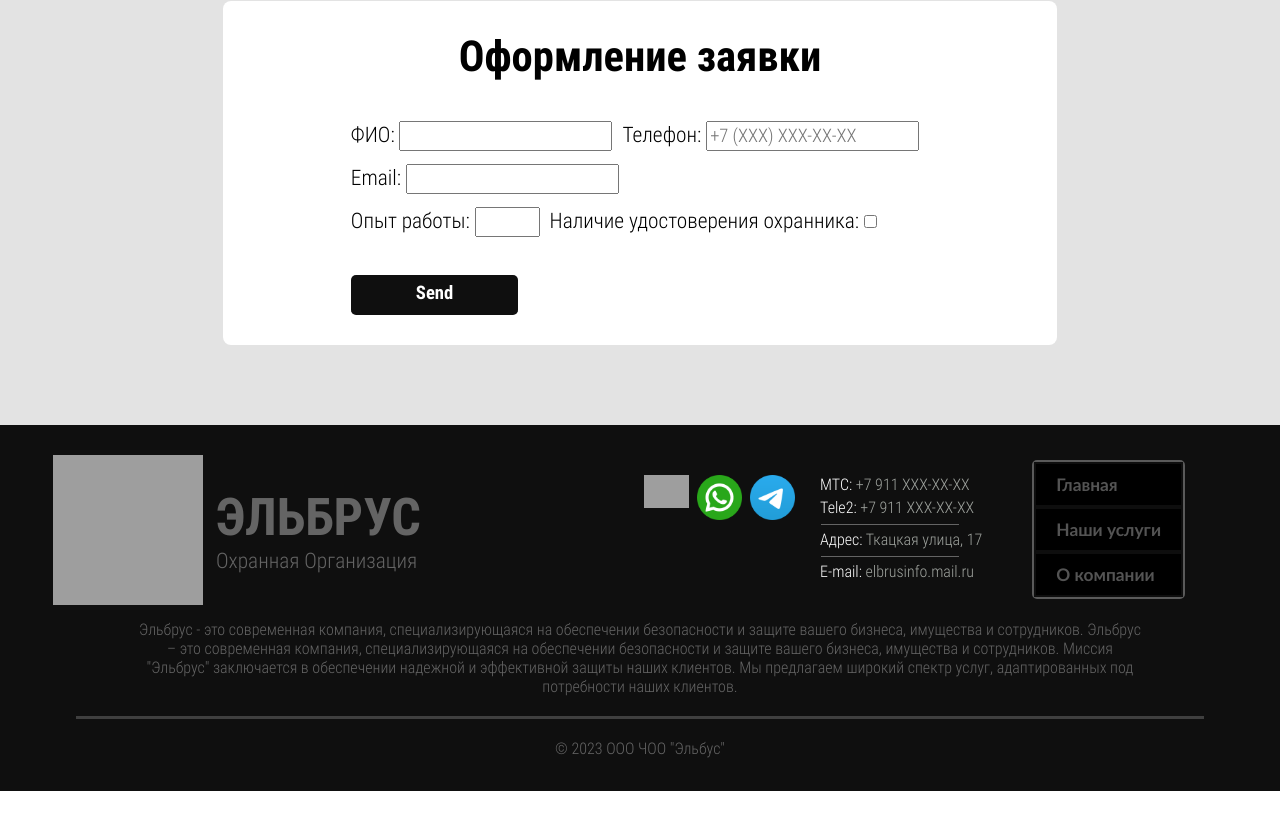
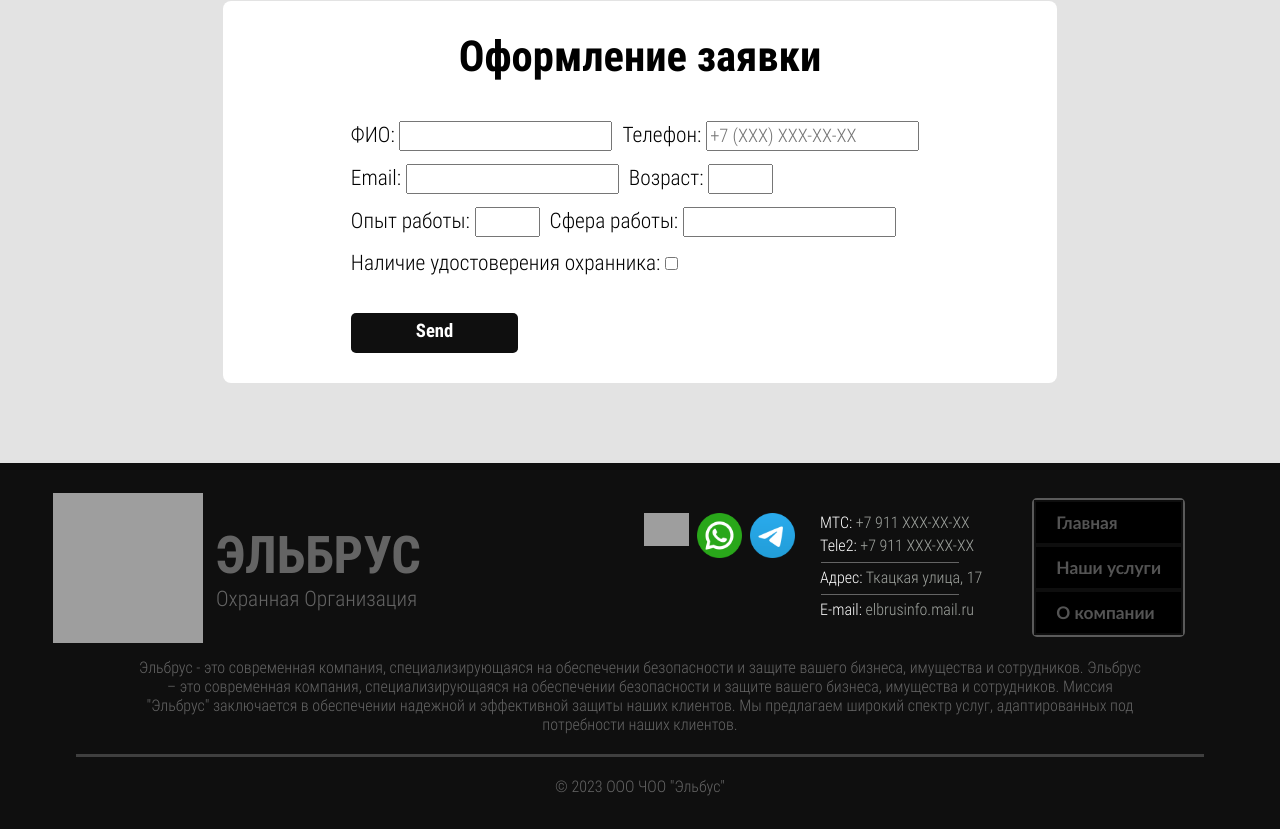
Before and after one commit to smirnovv11/elbrus-website, a React (Vite) app: page /employees in a window 1280 px wide. Shown: the part 1235-2064 px from the top of the page. Before the commit the page ends 2026 px from the top, so only its background shows below. Built offline with nearby package versions, Linux system fonts and the light colour scheme; grey boxes are pictures that could not be loaded.

Commit message:
form-update

```diff
--- a/src/pages/employees/emplForm/EmplForm.jsx
+++ b/src/pages/employees/emplForm/EmplForm.jsx
@@ -11,7 +11,7 @@ const EmplForm = () => {
     const sendEmail = (e) => {
         e.preventDefault();
 
-        emailjs.sendForm('service_eqbemnn', 'template_fo137dr', form.current, '8VrACJdCdG9bli8F3')
+        emailjs.sendForm('service_k58u8e8', 'template_c1sgyse', form.current, 'ywk6rl1MR_6xlqcJZ')
         .then((result) => {
             alert.sendAlert()
             form.current.reset()
@@ -58,12 +58,18 @@ const EmplForm = () => {
                     </div>
                         <label>Email: </label>
                         <input type="email" name="email" required/>
+                        <label>Возраст: </label>
+                        <input type="number" name="age" min={18} max={80}/>
                     </div>
                     <div className={styles.exp_div}>
                         <label>Опыт работы: </label>
-                        <input type="number" name="exp" min={0} max={90}/>
-                        <label className={styles.exp_title}>Наличие удостоверения охранника: </label>
-                        <input type="checkbox" name="certificate"/>
+                        <input type="number" name="exp" min={0} max={70}/>
+                        <label>Сфера работы: </label>
+                        <input type="text" name="area"/>
+                    </div>
+                    <div>
+                        <label htmlFor='certificate' className={styles.exp_title}>Наличие удостоверения охранника: </label>
+                        <input type="checkbox" id='certificate' name="certificate"/>
                     </div>
                     <input type="submit" value="Send" />
                 </form>
```
